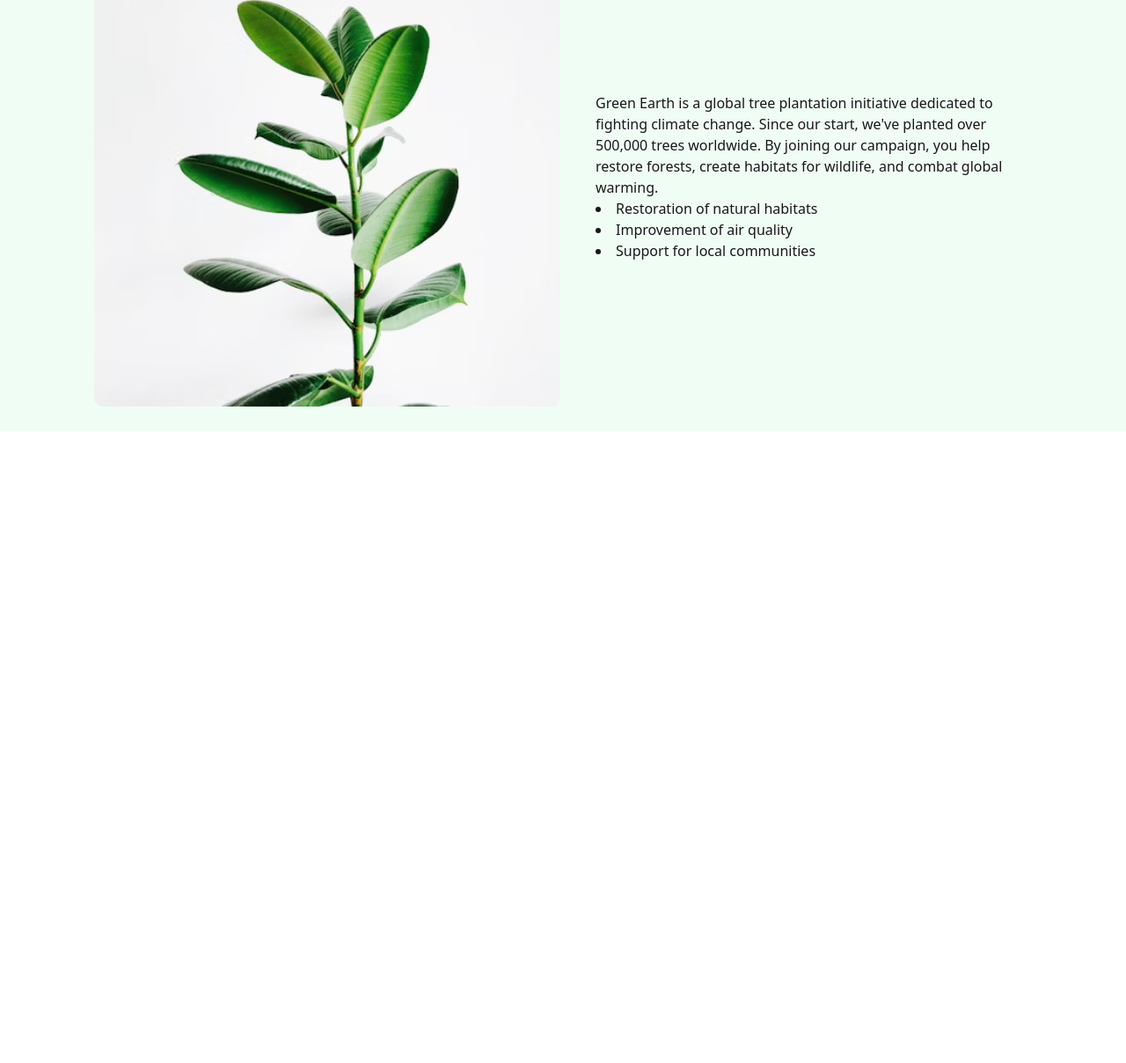
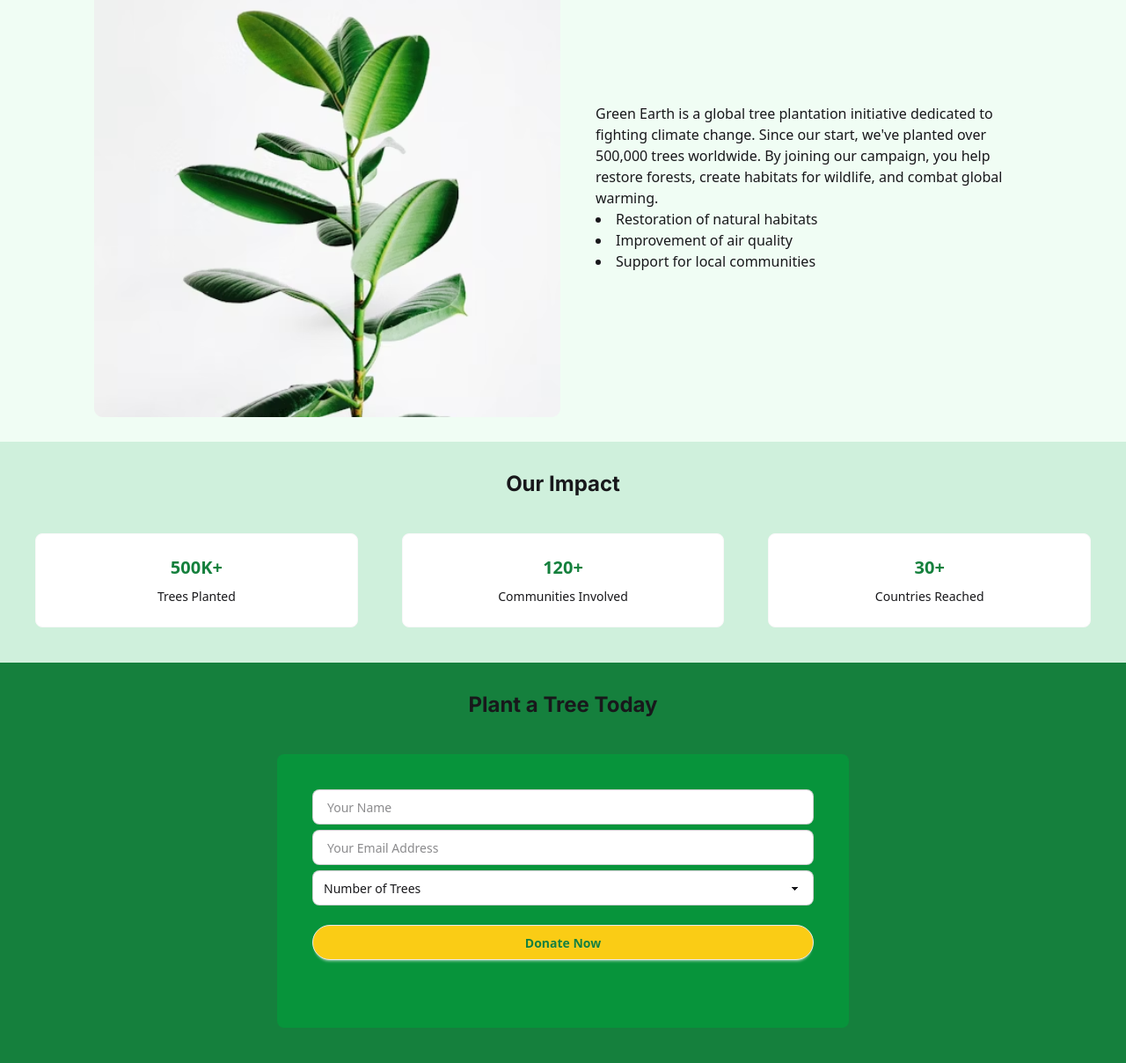
Before and after one commit to Abdur-Razzaqe/green-earth-sixth-assignment, a plain HTML site: page index.html in a window 1280 px wide. Shown: the part 716-1924 px from the top of the page at 88% size. Before the commit the page ends 1206 px from the top, so only its background shows below. Drawn offline with nearby package versions, Linux system fonts and the light colour scheme; no server answers.

Commit message:
our impact section completed

```diff
--- a/index.html
+++ b/index.html
@@ -95,7 +95,7 @@
           Choose Your Trees
         </h1>
         <div
-          class="category-all max-w-[1650px] mx-auto grid grid-cols-12 gap-10"
+          class="category-all max-w-[1650px] mx-auto grid grid-cols-12 gap-5"
         >
           <div class="categories col-span-2">
             <h2 class="text-xl font-semibold px-2">Categories</h2>
@@ -108,7 +108,9 @@
           >
             <div></div>
           </div>
-          <div class="categories col-span-2 gap-2"></div>
+          <div class="categories col-span-2 gap-2 bg-[#FFFFFF] p-2">
+            <h2>Your Cart</h2>
+          </div>
         </div>
       </section>
       <!--About campaign section  -->
@@ -139,6 +141,78 @@
           </div>
         </div>
       </section>
+
+      <!-- our impact section  -->
+      <section class="max-w-[1920px] mx-auto bg-[#cff0dc]">
+        <div class="max-w-[1650px] mx-auto">
+          <h1 class="font-bold text-center inter-font text-2xl pt-8">
+            Our Impact
+          </h1>
+          <div
+            class="flex justify-between items-center gap-[50px] p-[40px] flex-col md:flex-row"
+          >
+            <div class="card card-border bg-base-100 w-[516px]">
+              <div class="card-body text-center space-y-0">
+                <h2 class="text-center font-semibold text-xl text-[#15803d]">
+                  500K+
+                </h2>
+                <p>Trees Planted</p>
+              </div>
+            </div>
+            <div class="card card-border bg-base-100 w-[516px]">
+              <div class="card-body text-center space-y-0">
+                <h2 class="text-center font-semibold text-xl text-[#15803d]">
+                  120+
+                </h2>
+                <p>Communities Involved</p>
+              </div>
+            </div>
+            <div class="card card-border bg-base-100 w-[516px]">
+              <div class="card-body text-center space-y-0">
+                <h2 class="text-center font-semibold text-xl text-[#15803d]">
+                  30+
+                </h2>
+                <p>Countries Reached</p>
+              </div>
+            </div>
+          </div>
+        </div>
+      </section>
+      <!-- plant a tree today section  -->
+      <section class="max-w-[1920px] mx-auto bg-[#15803D]">
+        <h1 class="font-bold text-center inter-font text-2xl pt-8">
+          Plant a Tree Today
+        </h1>
+        <div class="flex justify-center items-cente p-[40px]">
+          <div class="card bg-[#07943b] w-[650px] h-[311px]">
+            <div class="card-body">
+              <fieldset class="fieldset rounded-box w-full p-4">
+                <input
+                  type="name"
+                  class="input rounded-box w-full p-4"
+                  placeholder="Your Name"
+                />
+                <input
+                  type="email"
+                  class="input rounded-box w-full p-4"
+                  placeholder="Your Email Address"
+                />
+                <select class="select w-full rounded-box">
+                  <option disabled selected>Number of Trees</option>
+                  <option>Crimson</option>
+                  <option>Amber</option>
+                  <option>Velvet</option>
+                </select>
+                <button
+                  class="btn text-[#15803d] bg-[#facc15] px-3 rounded-full mt-4"
+                >
+                  Donate Now
+                </button>
+              </fieldset>
+            </div>
+          </div>
+        </div>
+      </section>
     </main>
 
     <script src="./index.js"></script>
--- a/index.js
+++ b/index.js
@@ -38,6 +38,7 @@ const showCategory = (categories) => {
 };
 
 const loadPlantsByCategory = (categoryId) => {
+  console.log(categoryId);
   fetch(`https://openapi.programming-hero.com/api/category/${categoryId}`)
     .then((res) => res.json())
     .then((data) => {
@@ -49,6 +50,7 @@ const loadPlantsByCategory = (categoryId) => {
 };
 const showPlantsByCategory = (plants) => {
   console.log(plants);
+  plantsContainer.innerHTML = "";
   plants.forEach((plants) => {
     plantsContainer.innerHTML += `
     <div class=" gap-3  text-justify ">
@@ -69,3 +71,5 @@ const showPlantsByCategory = (plants) => {
   });
 };
 loadCategory();
+
+loadPlantsByCategory("plants");
```
